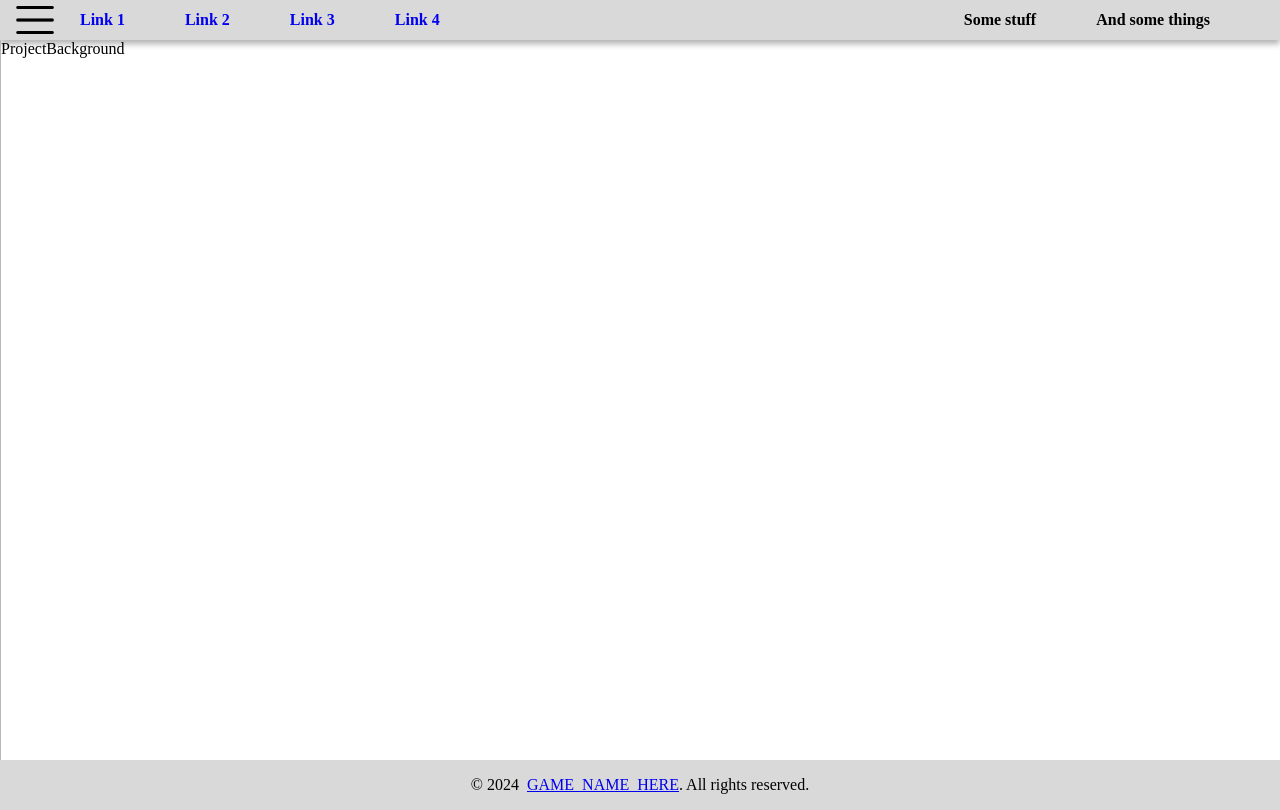
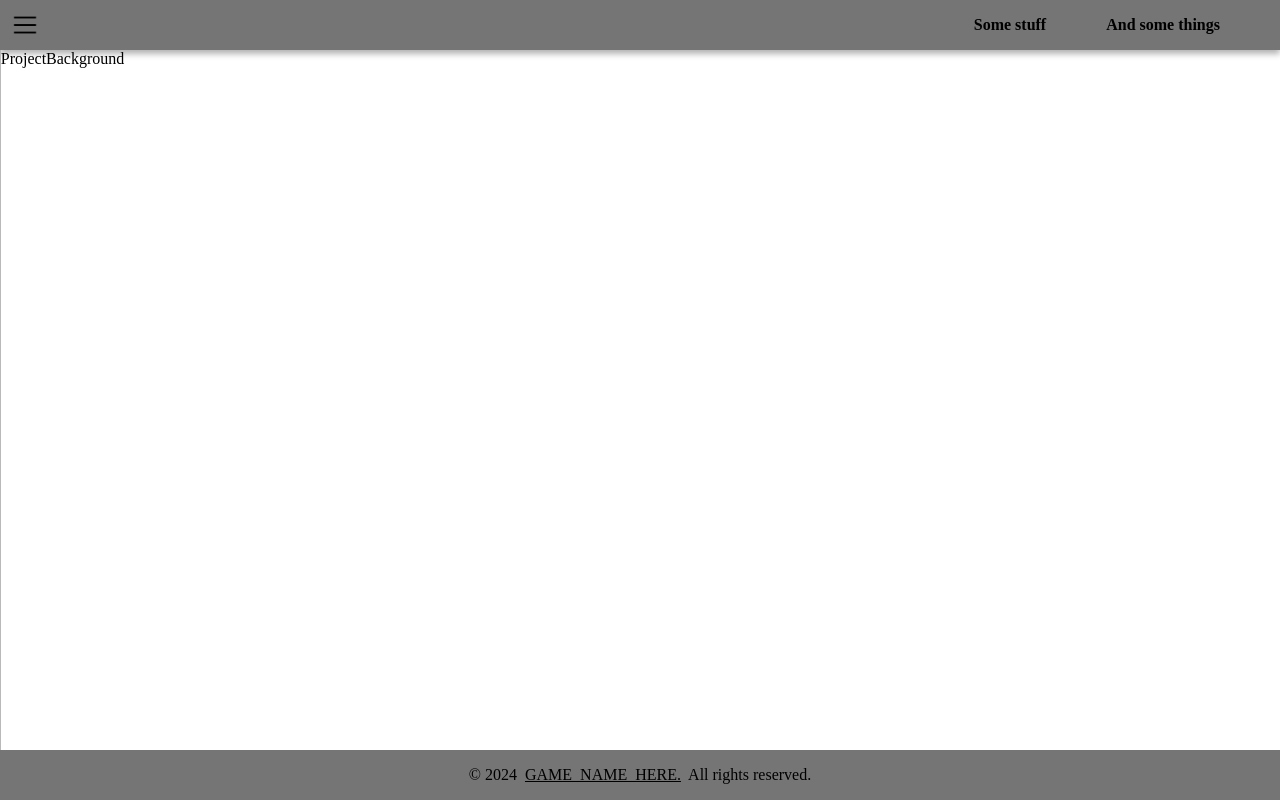
Before and after one commit to ealderman-uml/EduGame-Website, a React (Vite) app: page /background in a window 1280 px wide. Built offline with nearby package versions, Linux system fonts and the light colour scheme.

Commit message:
Add site content.
Signed-off-by: Ed Alderman <edward_alderman@student.uml.edu>

```diff
--- a/package.json
+++ b/package.json
@@ -12,6 +12,7 @@
     "preview": "vite preview"
   },
   "dependencies": {
+    "@simplepdf/react-embed-pdf": "^1.8.1",
     "react": "^18.3.1",
     "react-dom": "^18.3.1",
     "react-router-dom": "^6.28.0"
--- a/src/App.jsx
+++ b/src/App.jsx
@@ -14,20 +14,37 @@ function App() {
   }
 
   const styles = {
+    container: {
+      display: "flex",
+      flexFlow: "column",
+      height: "100%",
+    },
     main: {
       display: "flex",
-      height: "90%"
+      flexGrow: "1",
+    },
+    header: {
+      height: "50px",
+    },
+    footer: {
+      height: "50px",
     },
   }
 
   return (
     <Router>
-      <Header sidebarCallback={handleToggleSidebar} />
+      <div style={styles.container}>
+        <div style={styles.header}>
+          <Header sidebarCallback={handleToggleSidebar} />
+        </div>
       <div style={styles.main}>
         <Sidebar show={showSidebar}/>
         <ContentFrame />
       </div>
-      <Footer />
+        <div style={styles.footer}>
+          <Footer />
+        </div>
+      </div>
     </Router>
   )
 }
--- /dev/null
+++ b/src/components/AppRoutes.jsx
@@ -0,0 +1,22 @@
+import React from 'react'
+import { BrowserRouter as Router, Route, Routes, Link, BrowserRouter } from 'react-router-dom'
+import ProjectBackground from '../pages/ProjectBackground'
+import ProjectDescription from '../pages/ProjectDescription'
+import TeamInfo from '../pages/TeamInfo'
+import InlinePDFRenderer from './InlinePDFRenderer'
+
+const baseurl = "https://ealderman-uml.github.io/EduGame-Website/"
+
+const AppRoutes = () => {
+    return (
+        <Routes>
+            <Route path="/" Component={ProjectBackground}/> {/* Note: using as landing page for now */}
+            <Route path="/background" Component={ProjectBackground}/>
+            <Route path="/description" Component={ProjectDescription}/>
+            <Route path="/team" Component={TeamInfo}/>
+            <Route path="/requirements" element={<InlinePDFRenderer baseurl={baseurl} filename={"Requirements-Dn5gEdWI.pdf"}/>}/>
+        </Routes>
+    )
+}
+
+export default AppRoutes
--- a/src/components/ContentFrame.jsx
+++ b/src/components/ContentFrame.jsx
@@ -1,20 +1,16 @@
 import React from 'react'
-import { BrowserRouter as Router, Route, Routes, Link, BrowserRouter } from 'react-router-dom'
-import ProjectBackground from '../pages/ProjectBackground'
-import ProjectDescription from '../pages/ProjectDescription'
-import TeamInfo from '../pages/TeamInfo'
-import Requirements from '../pages/Requirements'
+import AppRoutes from './AppRoutes'
 
 const ContentFrame = () => {
+  const styles = {
+    frame: {
+      height: "100%",
+      width: "100%",
+    }
+  }
   return (
-    <div>
-      {/* TODO: break Routes out into own component - Ed Alderman */}
-        <Routes>
-            <Route path="/" Component={ProjectBackground}/> {/* Note: using as landing page for now */}
-            <Route path="/background" Component={ProjectBackground}/>
-            <Route path="/description" Component={ProjectDescription}/>
-            <Route path="/team" Component={TeamInfo}/>
-        </Routes>
+    <div style={styles.frame}>
+      <AppRoutes />
     </div>
   )
 }
--- a/src/components/Footer.jsx
+++ b/src/components/Footer.jsx
@@ -3,21 +3,26 @@ import React from 'react'
 const Footer = () => {
     const styles = {
         footer: {
-            height: "5%",
-            background: "#d9d9d9",
+            width: "100%",
+            background: "#757575",
         },
         content: {
             display: 'flex',
             justifyContent: 'center',
             alignItems: 'center',
             height: '100%'  // 100% of parent container, required for centering
-        }
+        },
+        link: {
+            color: "black",
+        },
     }
 
   return (
     <footer style={styles.footer}>
         <div style={styles.content}>
-            &copy; {new Date().getFullYear()} &nbsp; <a href='https://github.com/chrislambert3/EduGame' target='_blank'>GAME_NAME_HERE</a>. All rights reserved. {/*TODO: change*/}
+            <p>&copy; {new Date().getFullYear()} &nbsp;</p>
+            <a href='https://github.com/chrislambert3/EduGame' target='_blank' style={styles.link}>GAME_NAME_HERE.</a>
+            <p>&nbsp; All rights reserved.</p>
         </div>
     </footer>
   )
--- a/src/components/Header.jsx
+++ b/src/components/Header.jsx
@@ -6,32 +6,30 @@ const Header = ( {sidebarCallback} ) => {
   const styles = {
     header: {
       display: "flex",
-      background: "#D9D9D9",
-      padding: "0px 10px",
+      background: "#757575",
       justifyContent: "space-between",
       alignItems: "center",
       fontWeight: "600",
-      height: "5%",
+      width: "100%",
       boxShadow: '0 4px 6px rgba(0, 0, 0, 0.3)',
-      zIndex: "5"
+      zIndex: "1"
     },
     segment: {
       display: "flex",
       alignItems: "center"
     },
     nav: {
-      padding: "10px",
       display: "flex",
     },
     link: {
-      padding: "10px 60px 10px 0",
+      padding: "0px 60px 0px 0",
       fontSize: "16px",
       whiteSpace: "nowrap",
       textDecoration: "none"
     },
     hamburger: {
-      padding: "0px 10px 0px 0px",
-      height: '50px',
+      padding: "0px 10px 0px 10px",
+      height: '30px',
       cursor: 'pointer' // makes mouse icon pointer on hover
     },
   }
@@ -43,10 +41,12 @@ const Header = ( {sidebarCallback} ) => {
       <div style={styles.segment}>
         <img src={hamburgerIcon} style={styles.hamburger} onClick={sidebarCallback} alt="hamburger"/>
         <nav style={styles.nav}>
+          {/*
           <a href="google.com" style={styles.link}>Link 1</a>
           <a href="google.com" style={styles.link}>Link 2</a>
           <a href="google.com" style={styles.link}>Link 3</a>
           <a href="google.com" style={styles.link}>Link 4</a>
+          */}
         </nav>
       </div>
 
--- /dev/null
+++ b/src/components/InlinePDFRenderer.jsx
@@ -0,0 +1,24 @@
+import React from 'react'
+import { EmbedPDF } from "@simplepdf/react-embed-pdf";
+
+const InlinePDFRenderer = ( {baseurl, filename} ) => {
+
+    const url = baseurl + '/assets/' + filename;
+
+    const styles = {
+        pdf: {
+            width: "100%",
+            height: "100%",
+        }
+    }
+
+    return (
+        <EmbedPDF
+        mode='inline'
+        style={styles.pdf}
+        documentURL={url}
+        />
+    )
+}
+
+export default InlinePDFRenderer
--- /dev/null
+++ b/src/components/ModalPDFRenderer.jsx
@@ -0,0 +1,17 @@
+import React from 'react'
+import { EmbedPDF } from "@simplepdf/react-embed-pdf";
+
+const ModalPDFRenderer = ( {linkname, baseurl, filename, linkstyle} ) => {
+
+    const url = baseurl + '/assets/' + filename;
+
+    return (
+        <EmbedPDF>
+            <a href={url} style={linkstyle}>
+                {linkname}
+            </a>
+        </EmbedPDF>
+    )
+}
+
+export default ModalPDFRenderer
--- a/src/components/Sidebar.jsx
+++ b/src/components/Sidebar.jsx
@@ -1,9 +1,13 @@
 import React from 'react'
 import { BrowserRouter as Router, Route, Routes, Link, BrowserRouter } from 'react-router-dom'
-import reqDoc from '../documents/Requirements.pdf'
+import ModalPDFRenderer from './ModalPDFRenderer'
+import SampleLevel from '../assets/SampleLevel.png'
 
 const Sidebar = ( {show} ) => {
     const width = "400"
+
+    const baseurl = "https://ealderman-uml.github.io/EduGame-Website/"
+
     const styles = {
         aside: {
             position: "sticky",
@@ -11,16 +15,21 @@ const Sidebar = ( {show} ) => {
             textAlign: "left",
             width: width + "px",
             height: "100%",
-            backgroundColor: "#e9e9e9",
+            backgroundImage: `linear-gradient(rgba(255,255,255,0.3), rgba(255,255,255,0)), url(${SampleLevel})`,
+            backgroundRepeat: "no-repeat",
+            backgroundSize: "cover",
+            backgroundPosition: "center",
             borderRight: "solid #b9b9b9 1px",
             transitionProperty: "margin-left",
             transitionDuration: "0.5s",
         },
         link: {
             padding: "10px 60px 10px 0",
-            fontSize: "16px",
+            fontSize: "large",
             whiteSpace: "nowrap",
-            textDecoration: "none"
+            //textDecoration: "none",
+            fontWeight: "bold",
+            color: "black",
         },
         animation: show ? {
             marginLeft: "0px",
@@ -30,6 +39,7 @@ const Sidebar = ( {show} ) => {
     }
 
   return (
+    /* spread to merge styles */
     <aside style={{...styles.aside, ...styles.animation}}>
         <div>
             <ul>
@@ -37,7 +47,17 @@ const Sidebar = ( {show} ) => {
                 <li><Link style={styles.link} to="/">Brief Project Background</Link></li>
                 <li><Link style={styles.link} to="/description">Brief Project Description</Link></li>
                 <li><Link style={styles.link} to="/team">Team Roster</Link></li>
-                <li><a href={reqDoc} target="_blank" rel="noopener noreferrer">Project Requirements</a></li>
+                {/*
+                <li>
+                    <ModalPDFRenderer
+                    linkstyle={styles.link}
+                    linkname="Requirements.pdf"
+                    baseurl={baseurl}
+                    filename="Requirements-Dn5gEdWI.pdf"
+                    />
+                </li>
+                */}
+                <li><Link style={styles.link} to="/requirements">Requirements.pdf</Link></li>
                 <li>Original Project Description(link(s))</li>
                 <li>SRS (link)</li>
                 <li>Prototype(s) (link(s))</li>
```
Also changed, not shown: src/assets/SampleLevel.png (added), 1 other file (tests, documents, lock files or other folders).
